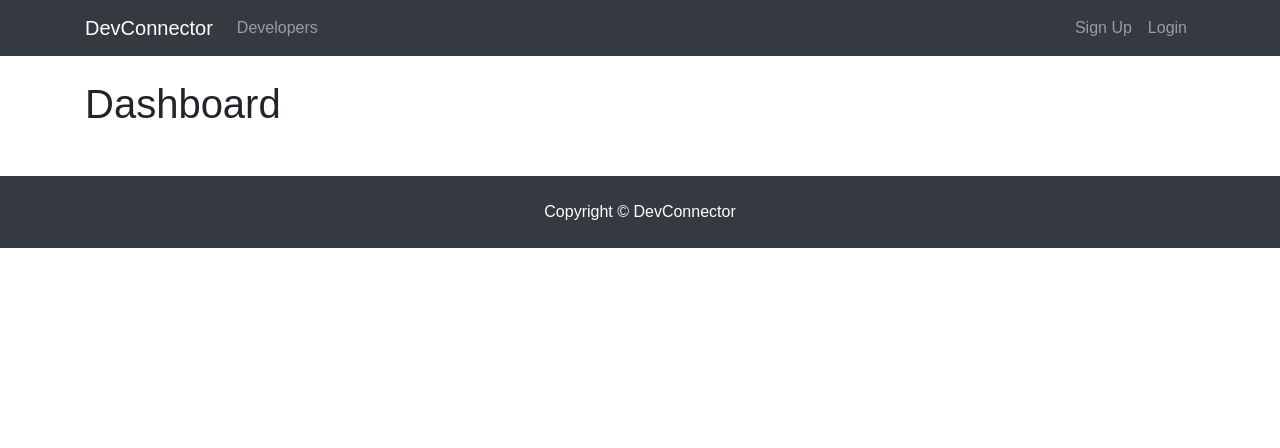
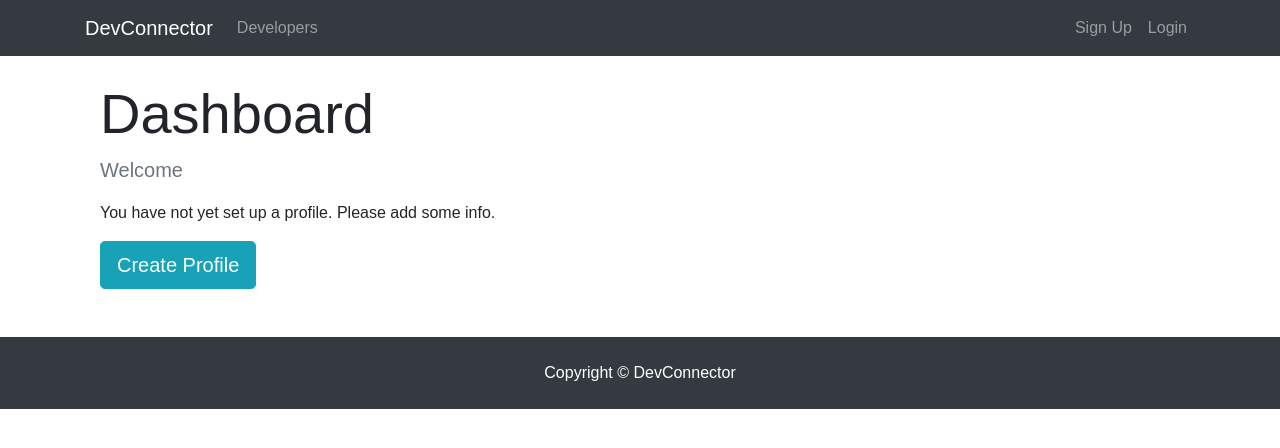
Before and after one commit to briolate/devconnector, a React (Create React App) app in the folder client/: page /dashboard in a window 1280 px wide. Shown: the top 448 px of the page. Built offline with nearby package versions, Linux system fonts and the light colour scheme; no server answers.

Commit message:
Added spinner component and started the profile dashboard

```diff
--- /dev/null
+++ b/client/src/components/common/Spinner.js
@@ -0,0 +1,14 @@
+import React from 'react';
+import spinner from './spinner.gif';
+
+export default () => {
+  return (
+    <div>
+      <img
+        src={spinner}
+        style={{ width: '200px', margin: 'auto', display: 'block' }}
+        alt="Loading..."
+      />
+    </div>
+  );
+};
--- a/client/src/components/dashboard/Dashboard.js
+++ b/client/src/components/dashboard/Dashboard.js
@@ -1,7 +1,9 @@
 import React, { Component } from 'react';
+import { Link } from 'react-router-dom';
 import PropTypes from 'prop-types';
 import { connect } from 'react-redux';
 import { getCurrentProfile } from '../../actions/profileActions';
+import Spinner from '../common/Spinner';
 
 class Dashboard extends Component {
   componentDidMount() {
@@ -9,15 +11,58 @@
   }
 
   render() {
+    const { user } = this.props.auth;
+    const { profile, loading } = this.props.profile;
+
+    let dashboardContent;
+
+    if (profile === null || loading) {
+      dashboardContent = <Spinner />;
+    } else {
+      // Check if logged in user has profile data
+      if (Object.keys(profile).length > 0) {
+        dashboardContent = <h4>TODO: DISPLAY PROFILE</h4>;
+      } else {
+        // User is logged in but has no profile
+        dashboardContent = (
+          <div>
+            <p className="lead text-muted">Welcome {user.name}</p>
+            <p>You have not yet set up a profile. Please add some info.</p>
+            <Link to="/create-profile" class="btn btn-lg btn-info">
+              Create Profile
+            </Link>
+          </div>
+        );
+      }
+    }
+
     return (
-      <div>
-        <h1>Dashboard</h1>
+      <div className="dashboard">
+        <div className="container">
+          <div className="row">
+            <div className="col-md-12">
+              <h1 className="display-4">Dashboard</h1>
+              {dashboardContent}
+            </div>
+          </div>
+        </div>
       </div>
     );
   }
 }
 
+const mapStateToProps = state => ({
+  profile: state.profile,
+  auth: state.auth
+});
+
+Dashboard.propTypes = {
+  getCurrentProfile: PropTypes.func.isRequired,
+  auth: PropTypes.object.isRequired,
+  profile: PropTypes.object.isRequired
+};
+
 export default connect(
-  null,
+  mapStateToProps,
   { getCurrentProfile }
 )(Dashboard);
```
Also changed, not shown: client/src/components/common/spinner.gif (added).
